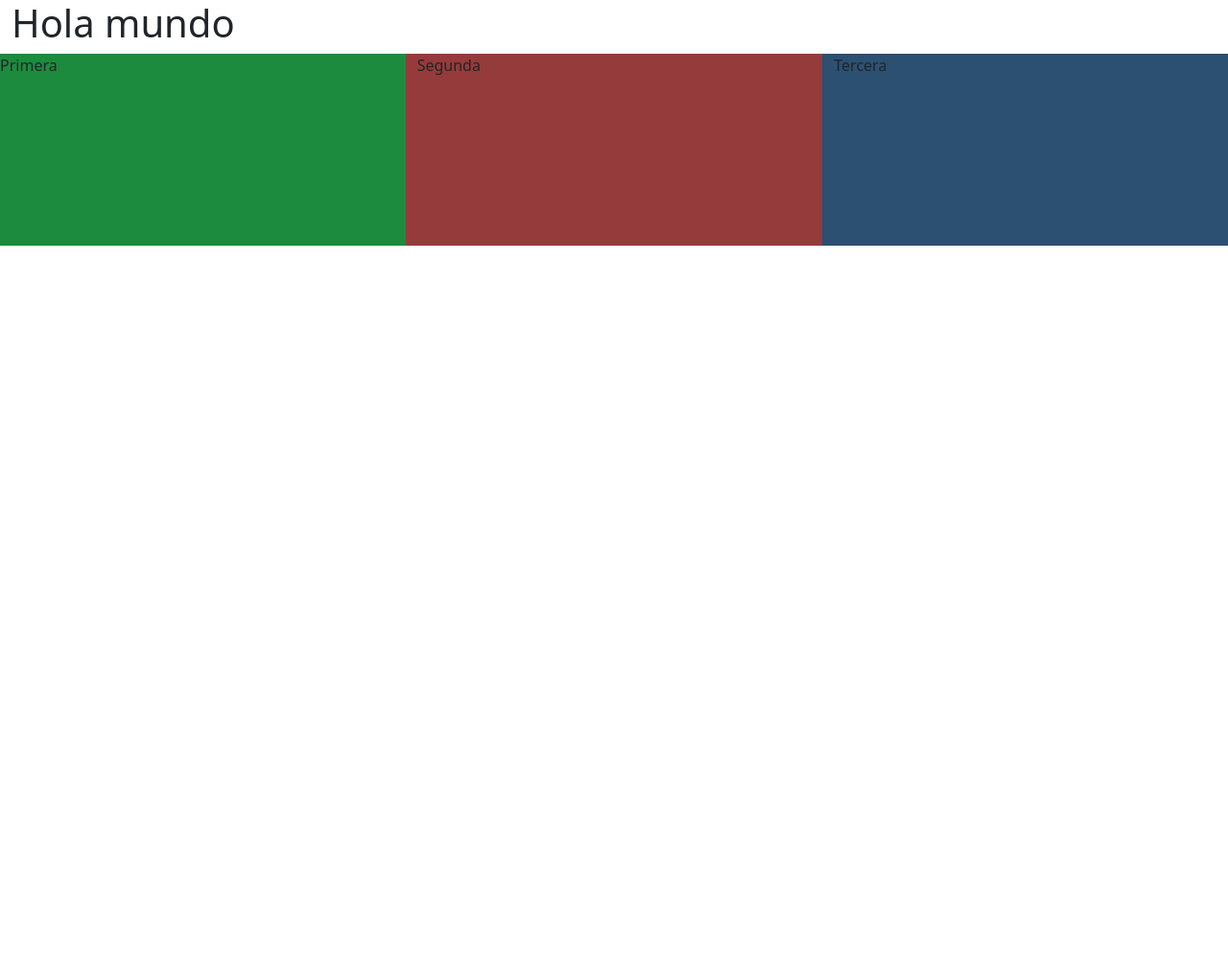
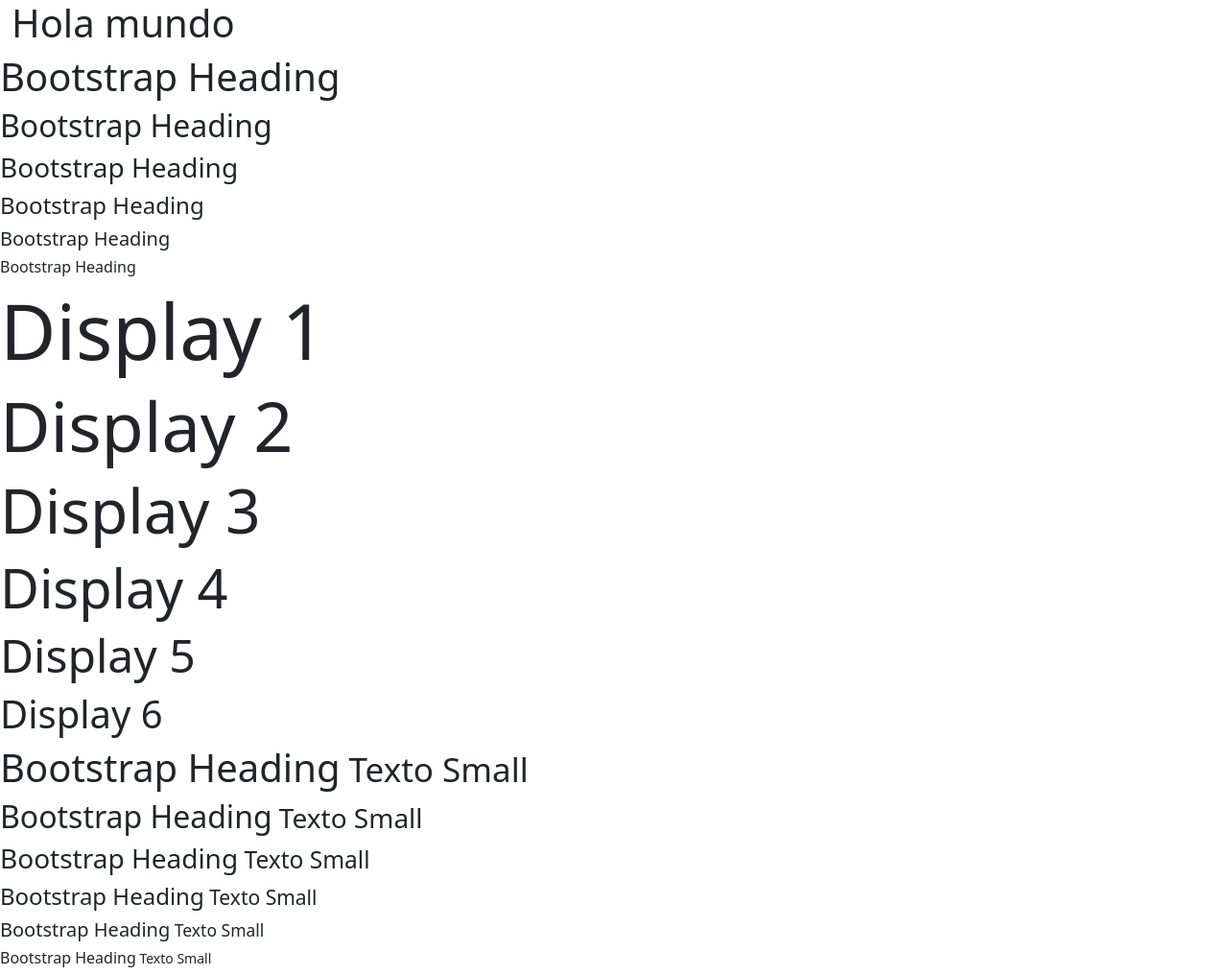
Before and after one commit to johanqnms/tutellus-bootstrap5, a plain HTML site: page index.html in a window 1280 px wide. Shown: the whole page at 96% size. Before the commit the page ends 800 px from the top, so only its background shows below. Drawn offline with Linux system fonts and the light colour scheme.

Commit message:
Heading Bootstrap

```diff
--- a/index.html
+++ b/index.html
@@ -11,11 +11,26 @@
   </head>
   <body>
     <div class="container-fluid"><h1>Hola mundo</h1></div>
-    <main></main>
-    <div class="row">
-      <div class="col-sm-4 green">Primera</div>
-      <div class="col-sm-4 red">Segunda</div>
-      <div class="col-sm-4 blue">Tercera</div>
-    </div>
+    <main>
+      <h1>Bootstrap Heading</h1>
+      <h2>Bootstrap Heading</h2>
+      <h3>Bootstrap Heading</h3>
+      <h4>Bootstrap Heading</h4>
+      <h5>Bootstrap Heading</h5>
+      <h6>Bootstrap Heading</h6>
+      <h1 class="display-1">Display 1</h1>
+      <h1 class="display-2">Display 2</h1>
+      <h1 class="display-3">Display 3</h1>
+      <h1 class="display-4">Display 4</h1>
+      <h1 class="display-5">Display 5</h1>
+      <h1 class="display-6">Display 6</h1>
+
+      <h1>Bootstrap Heading<small> Texto Small</small></h1>
+      <h2>Bootstrap Heading<small> Texto Small</small></h2>
+      <h3>Bootstrap Heading<small> Texto Small</small></h3>
+      <h4>Bootstrap Heading<small> Texto Small</small></h4>
+      <h5>Bootstrap Heading<small> Texto Small</small></h5>
+      <h6>Bootstrap Heading<small> Texto Small</small></h6>
+    </main>
   </body>
 </html>
```
